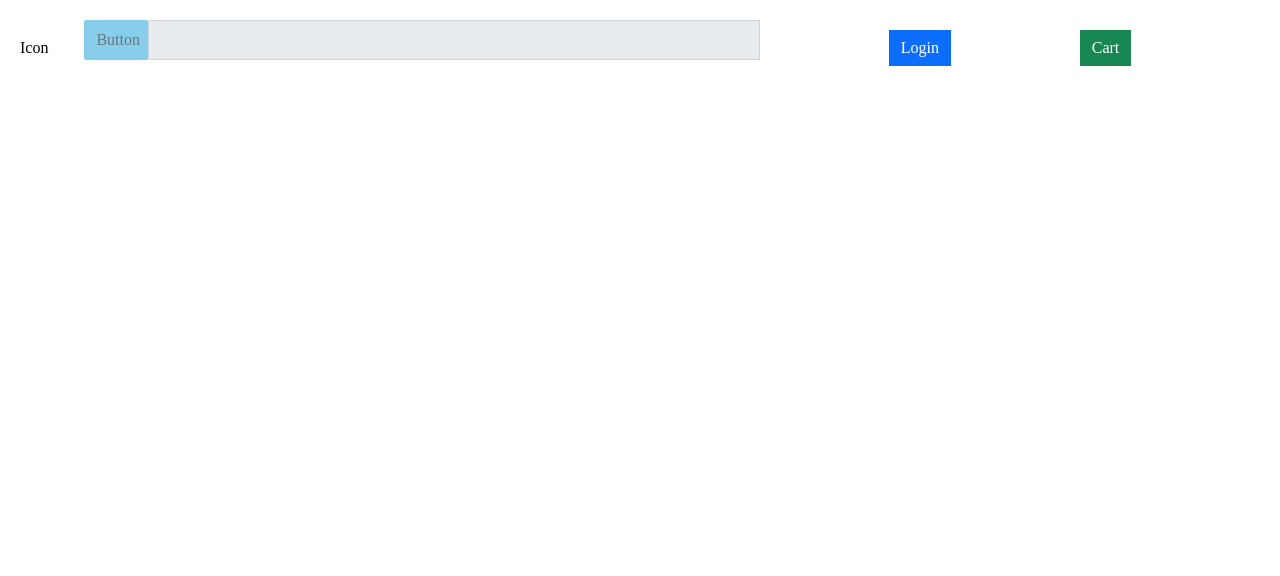
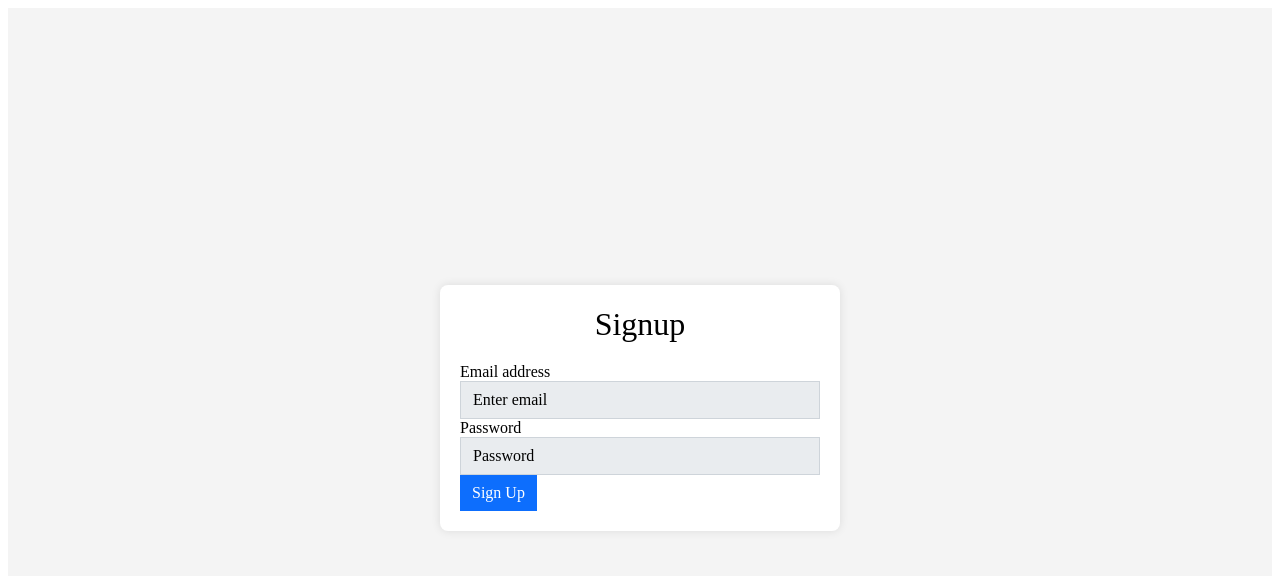
Before and after one commit to 04harsh-vardhan/E-Commerce-App, a Nuxt app in the folder buyzon/: page / in a window 1280 px wide. Shown: the top 576 px of the page. Built offline with nearby package versions, Linux system fonts and the light colour scheme; no server answers.

Commit message:
signup-changes

```diff
--- a/buyzon/components/Header.vue
+++ b/buyzon/components/Header.vue
@@ -1,7 +1,7 @@
 <template>
   <div id="header">
     <div id="first">
-      <div id="icon">Icon</div>
+      <div id="icon">Buyzon</div>
       <div id="searchBar" class="input-group mb-3">
         <button
           class="btn btn-outline-secondary"
--- a/buyzon/components/Signup.vue
+++ b/buyzon/components/Signup.vue
@@ -1,10 +1,26 @@
 <script setup>
+  import { getAuth, createUserWithEmailAndPassword } from "firebase/auth";
+  import { app } from "../assets/firebase.js";
+  const email = ref("");
+  const password = ref("");
+  const auth = getAuth(app);
+  async function signupUser() {
+    try {
+      const response = await createUserWithEmailAndPassword(
+        auth,
+        email.value,
+        password.value
+      );
+    } catch (error) {
+      console.log("Error ", error);
+    }
+  }
 </script>
 <template>
   <div id="main">
     <div class="signup-container">
       <h2 class="text-center">Signup</h2>
-      <form>
+      <div>
         <div class="form-group">
           <label for="email">Email address</label>
           <input
@@ -12,7 +28,7 @@
             class="form-control"
             id="email"
             placeholder="Enter email"
-            required
+            v-model="email"
           />
         </div>
         <div class="form-group">
@@ -22,11 +38,13 @@
             class="form-control"
             id="password"
             placeholder="Password"
-            required
+            v-model="password"
           />
         </div>
-        <button type="submit" class="btn btn-primary btn-block">Sign Up</button>
-      </form>
+        <button @click="signupUser" class="btn btn-primary btn-block">
+          Sign Up
+        </button>
+      </div>
     </div>
   </div>
 </template>
--- a/buyzon/pages/index.vue
+++ b/buyzon/pages/index.vue
@@ -1,5 +1,5 @@
 <template>
   <div>
-    <Header> </Header>
+    <Signup></Signup>
   </div>
 </template>
```
